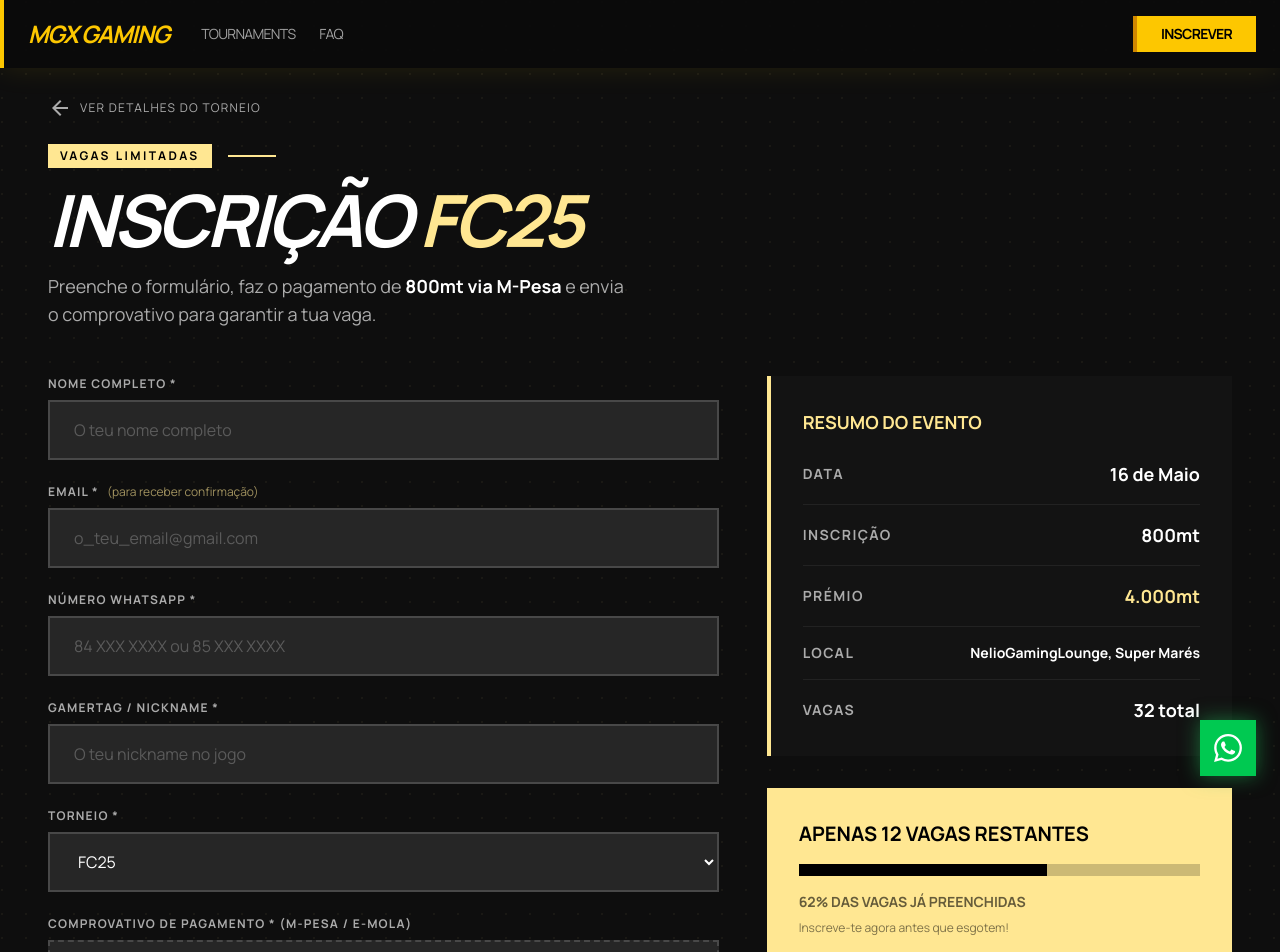
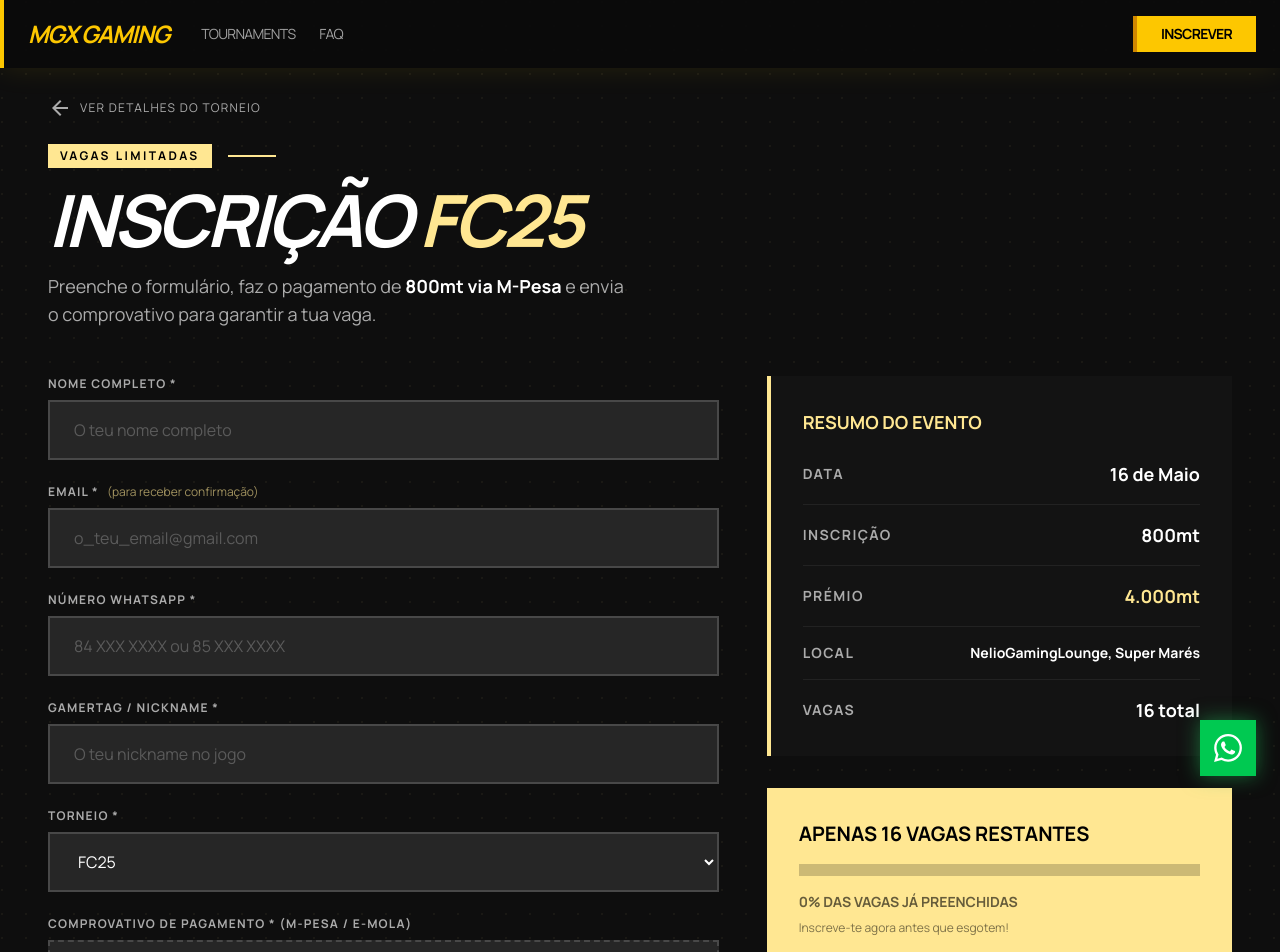
Before and after one commit to NiraslabDEV/MGXGamming, a Next.js app: page /inscrever in a window 1280 px wide. Shown: the top 952 px of the page. Built offline with nearby package versions, Linux system fonts and the light colour scheme; no server answers.

Commit message:
Vagas dinamicas do Supabase: TOTAL_VAGAS=16 em inscrever, torneio e admin dashboard

```diff
--- a/src/app/admin/dashboard/page.tsx
+++ b/src/app/admin/dashboard/page.tsx
@@ -30,7 +30,7 @@ export default async function AdminDashboard() {
   const rejeitados = inscricoes?.filter((i) => i.status === "rejeitado").length ?? 0;
   const ativos = confirmados + pendentes;
   const totalMt = confirmados * 800;
-  const vagasRestantes = Math.max(0, 32 - ativos);
+  const vagasRestantes = Math.max(0, 16 - ativos);
 
   return (
     <AdminDashboardClient
--- a/src/app/inscrever/page.tsx
+++ b/src/app/inscrever/page.tsx
@@ -3,6 +3,9 @@ import Navbar from "@/components/Navbar";
 import Footer from "@/components/Footer";
 import WhatsAppButton from "@/components/WhatsAppButton";
 import InscricaoForm from "./InscricaoForm";
+import { createClient } from "@supabase/supabase-js";
+
+export const dynamic = "force-dynamic";
 
 export const metadata = {
   title: "Inscrição — Campeonato FC25 | MGX Gaming",
@@ -10,7 +13,26 @@ export const metadata = {
     "Inscreve-te no Campeonato de FC25 da MGX Gaming. Preenche o formulário, paga 800mt via M-Pesa e garante a tua vaga.",
 };
 
-export default function InscricaoPage() {
+const TOTAL_VAGAS = 16;
+
+export default async function InscricaoPage() {
+  let vagasRestantes = TOTAL_VAGAS;
+  try {
+    const supabase = createClient(
+      process.env.NEXT_PUBLIC_SUPABASE_URL || "",
+      process.env.SUPABASE_SERVICE_ROLE_KEY || ""
+    );
+    const { count } = await supabase
+      .from("inscricoes")
+      .select("*", { count: "exact", head: true })
+      .neq("status", "rejeitado");
+    vagasRestantes = Math.max(0, TOTAL_VAGAS - (count ?? 0));
+  } catch {
+    // fallback to default if DB unavailable
+  }
+  const preenchidas = TOTAL_VAGAS - vagasRestantes;
+  const percentagem = Math.round((preenchidas / TOTAL_VAGAS) * 100);
+
   return (
     <>
       <Navbar />
@@ -94,7 +116,7 @@ export default function InscricaoPage() {
                       Vagas
                     </span>
                     <span className="font-headline font-black text-lg">
-                      32 total
+                      16 total
                     </span>
                   </div>
                 </div>
@@ -103,16 +125,20 @@ export default function InscricaoPage() {
               {/* Vacancy Urgency */}
               <div className="bg-[#ffe792] p-8 text-black">
                 <h4 className="font-headline font-black text-xl mb-4 uppercase">
-                  APENAS 12 VAGAS RESTANTES
+                  {vagasRestantes === 0
+                    ? "VAGAS ESGOTADAS"
+                    : `APENAS ${vagasRestantes} VAGA${vagasRestantes !== 1 ? "S" : ""} RESTANTE${vagasRestantes !== 1 ? "S" : ""}`}
                 </h4>
                 <div className="h-3 bg-black/20 w-full mb-4">
-                  <div className="h-full bg-black w-[62%]" />
+                  <div className="h-full bg-black transition-all duration-500" style={{ width: `${percentagem}%` }} />
                 </div>
                 <p className="text-sm font-bold text-black/60 uppercase">
-                  62% das vagas já preenchidas
+                  {percentagem}% das vagas já preenchidas
                 </p>
                 <p className="text-xs mt-2 text-black/50">
-                  Inscreve-te agora antes que esgotem!
+                  {vagasRestantes === 0
+                    ? "Todas as vagas foram preenchidas!"
+                    : "Inscreve-te agora antes que esgotem!"}
                 </p>
               </div>
 
--- a/src/app/torneio/fifa/page.tsx
+++ b/src/app/torneio/fifa/page.tsx
@@ -1,4 +1,4 @@
-import Link from "next/link";
+ import Link from "next/link";
 import Navbar from "@/components/Navbar";
 import Footer from "@/components/Footer";
 import WhatsAppButton from "@/components/WhatsAppButton";
@@ -12,7 +12,7 @@ export const metadata = {
     "Detalhes do Campeonato de FC25 da MGX Gaming. 16 de Maio em Maputo. Prémio de 4.000mt. Inscrição: 800mt via M-Pesa.",
 };
 
-const TOTAL_VAGAS = 32;
+const TOTAL_VAGAS = 16;
 
 export default async function TorneioFifa() {
   let vagasRestantes = TOTAL_VAGAS;
```
